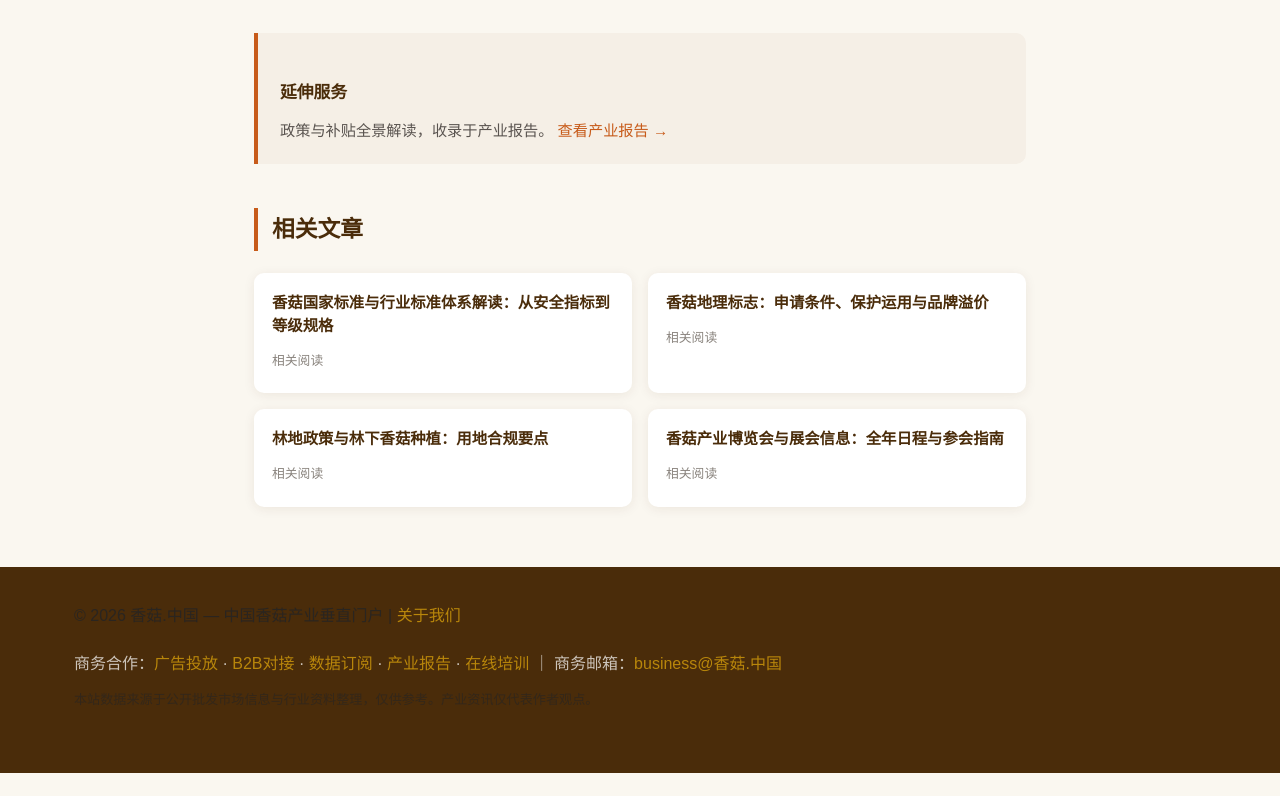
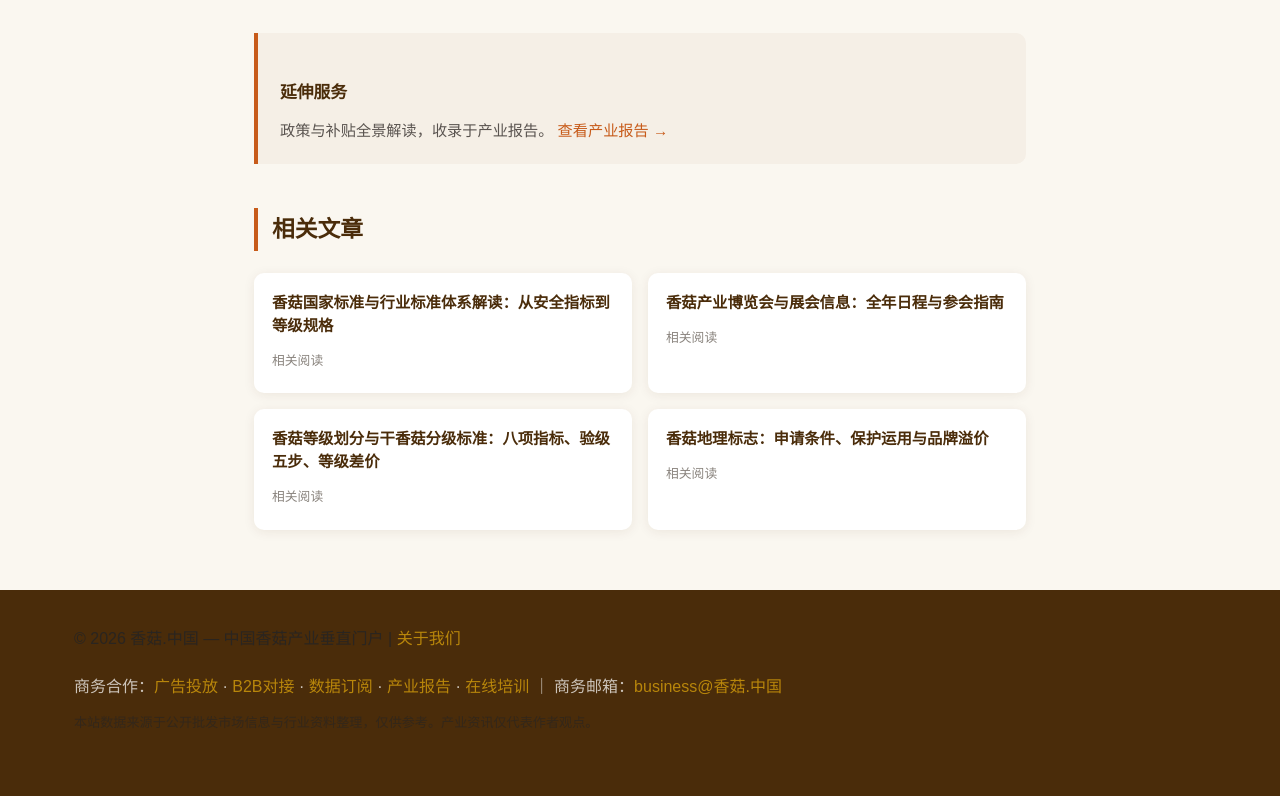
Before and after one commit to mfujun2025/xianggu, a plain HTML site: page articles/zixun-lvse-renzheng.html in a window 1280 px wide. Shown: the part 4934-5730 px from the top of the page. Before the commit the page ends 5707 px from the top, so only its background shows below. Drawn offline with Linux system fonts and the light colour scheme.

Commit message:
Update articles/zixun-lvse-renzheng.html

```diff
--- a/articles/zixun-lvse-renzheng.html
+++ b/articles/zixun-lvse-renzheng.html
@@ -147,9 +147,9 @@ footer a:hover{color:#fff}
 <div class="related">
 <h2>相关文章</h2>
 <div class="related-grid"><a href="/articles/zixun-biaozhun.html" class="related-card"><h4>香菇国家标准与行业标准体系解读：从安全指标到等级规格</h4><span class="date">相关阅读</span></a>
-<a href="/articles/zixun-dili-biaozhi.html" class="related-card"><h4>香菇地理标志：申请条件、保护运用与品牌溢价</h4><span class="date">相关阅读</span></a>
-<a href="/articles/zixun-lindi-zhengce.html" class="related-card"><h4>林地政策与林下香菇种植：用地合规要点</h4><span class="date">相关阅读</span></a>
-<a href="/articles/zhanhui-xinxi.html" class="related-card"><h4>香菇产业博览会与展会信息：全年日程与参会指南</h4><span class="date">相关阅读</span></a></div>
+<a href="/articles/zhanhui-xinxi.html" class="related-card"><h4>香菇产业博览会与展会信息：全年日程与参会指南</h4><span class="date">相关阅读</span></a>
+<a href="/articles/dengji-fenji.html" class="related-card"><h4>香菇等级划分与干香菇分级标准：八项指标、验级五步、等级差价</h4><span class="date">相关阅读</span></a>
+<a href="/articles/zixun-dili-biaozhi.html" class="related-card"><h4>香菇地理标志：申请条件、保护运用与品牌溢价</h4><span class="date">相关阅读</span></a></div>
 </div>
 </article>
 </main>
```
